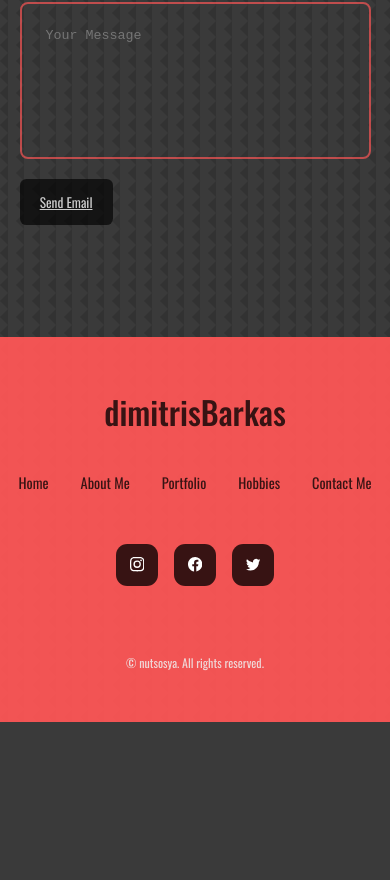
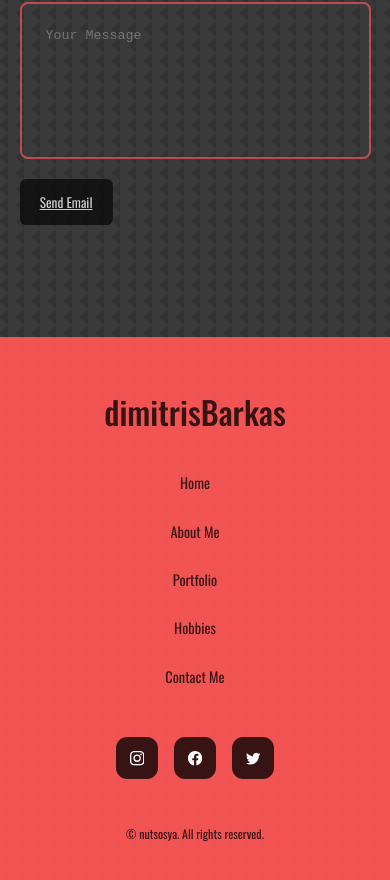
Before and after one commit to mparkasd/mparkasd.github.io, a React (Create React App) app: page / in a window 390 px wide. Shown: the part 4235-5115 px from the top of the page. Before the commit the page ends 4957 px from the top, so only its background shows below. Built offline with nearby package versions, Linux system fonts and the light colour scheme.

Commit message:
footerCSS Update

```diff
--- a/src/components/footer/footer.css
+++ b/src/components/footer/footer.css
@@ -46,3 +46,20 @@ footer a {
     color: var(--colorBg);
     border-color: var(--colorBg);
 }
+
+.footerCopyright {
+    margin-bottom: 4rem;
+    color: var(--colorBg);
+}
+
+/* SMARTPHONES */
+@media screen and (max-width: 600px) {
+    .permalinks {
+        flex-direction: column;
+        gap: 1.5rem;
+    }
+
+    .footerSocials {
+        margin-bottom: 2.6rem;
+    }
+}
```
